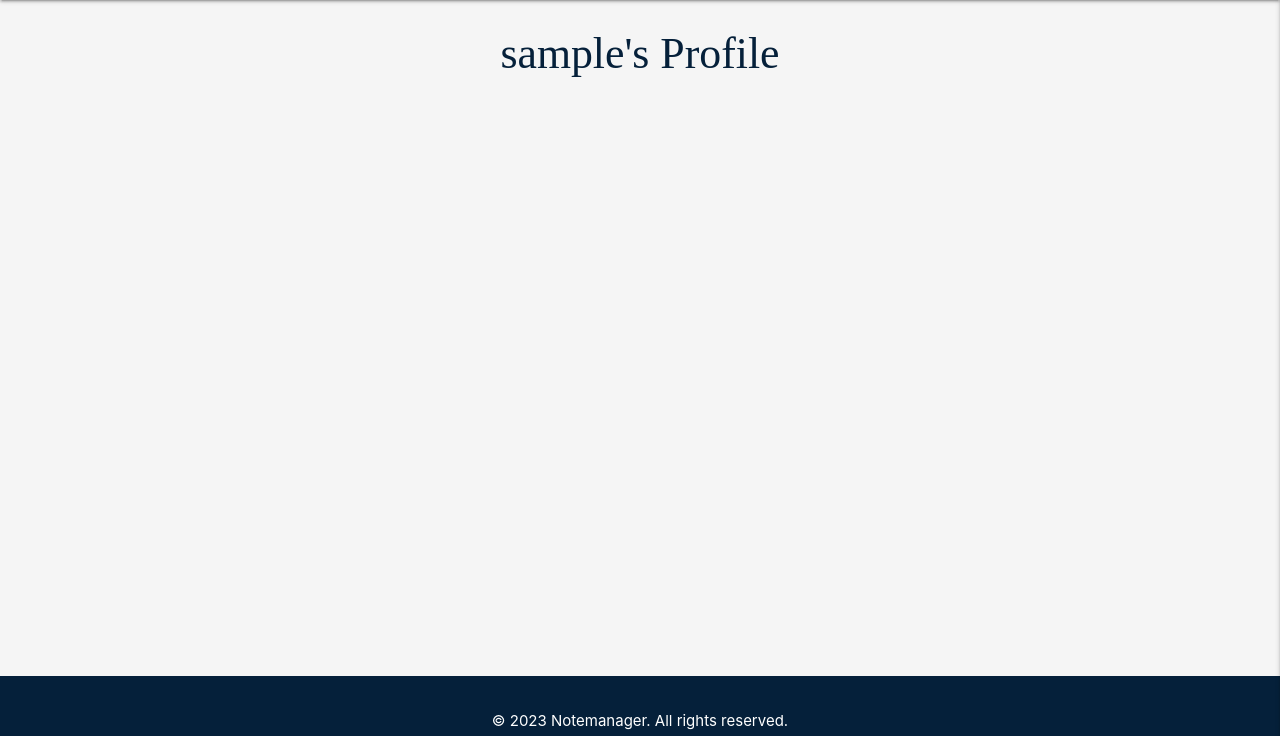
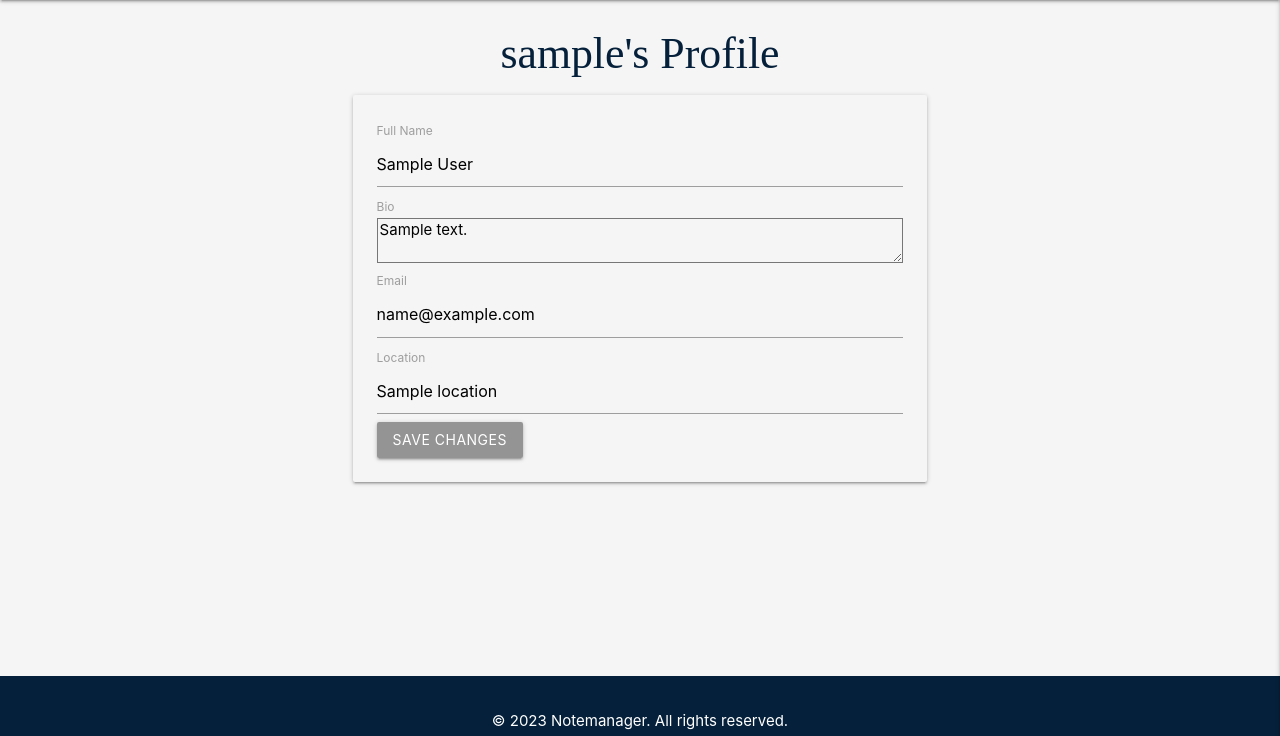
Before and after one commit to Laidybird/Notemanager, a Flask app: page /profile/1 in a window 1280 px wide. Shown: the part 64-800 px from the top of the page. Run offline with Flask 2, Linux system fonts and the light colour scheme; the visitor is signed in with stand-in values (Sample User, id 1); a database or web service that is not in the repository returns one stand-in record (values such as "Sample title"); some libraries are stand-ins or nearby versions.

Commit message:
Create a edit_profile template and build the functionality

```diff
--- a/app.py
+++ b/app.py
@@ -97,8 +97,25 @@ def profile(username):
     username = mongo.db.users.find_one(
         {"username": session["user"]})["username"]
 
+    # get the user's document from the database
+    user = mongo.db.users.find_one({"username": username})
+
     if session["user"]:
-        return render_template("profile.html", username=username)
+        if request.method == "POST":
+            # extract the form data
+            full_name = request.form.get("full_name")
+            bio = request.form.get("bio")
+            email = request.form.get("email")
+            location = request.form.get("location")
+
+            # update the user's document in the database
+            mongo.db.users.update_one({"username": username}, {"$set": {"full_name": full_name, "bio": bio, "email": email, "location": location}})
+
+            # redirect to the profile page
+            return redirect(url_for("profile", username=username))
+
+        # render the profile page with the user's information
+        return render_template("profile.html", username=username, user=user)
 
     return redirect(url_for("login"))
 
--- a/templates/profile.html
+++ b/templates/profile.html
@@ -1,14 +1,25 @@
 {% extends "base.html" %}
+
 {% block content %}
-
     <div class="row">
         <div class="col s12 m8 offset-m2">
-            <div>
-                <h3 class="center-align">
-                    {{ username }}'s Profile
-                </h3>
+            <h3 class="center-align">{{ username }}'s Profile</h3>
+            <div class="card">
+                <div class="card-content">
+                    <form action="{{ url_for('update_profile', username=username) }}" method="POST">
+                        <label for="full_name">Full Name</label>
+                        <input type="text" name="full_name" value="{{ user.full_name }}" required>
+                        <label for="bio">Bio</label>
+                        <textarea name="bio">{{ user.bio }}</textarea>
+                        <label for="email">Email</label>
+                        <input type="email" name="email" value="{{ user.email }}" required>
+                        <label for="location">Location</label>
+                        <input type="text" name="location" value="{{ user.location }}">
+                        <!-- Add more fields here as needed -->
+                        <button type="submit" class="btn">Save Changes</button>
+                    </form>
+                </div>
             </div>
         </div>
     </div>
-
 {% endblock %}
```
Also changed, not shown: templates/edit_profile.html (added, +33 -0 lines).
